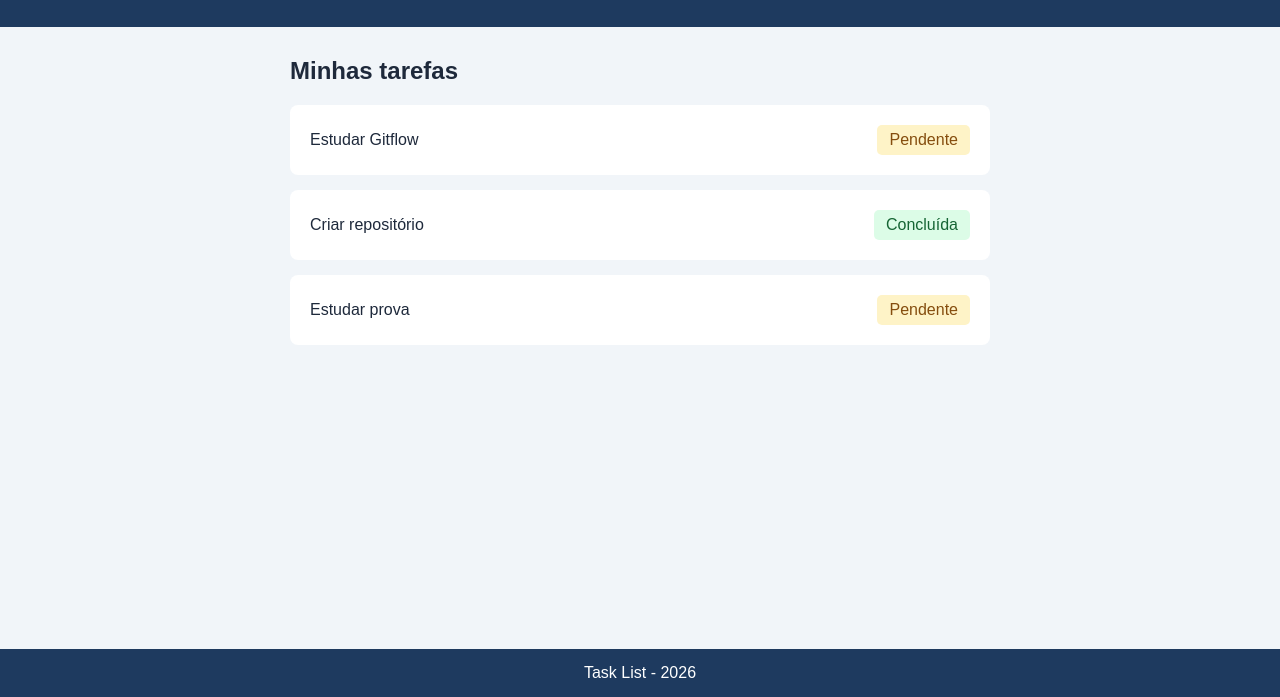
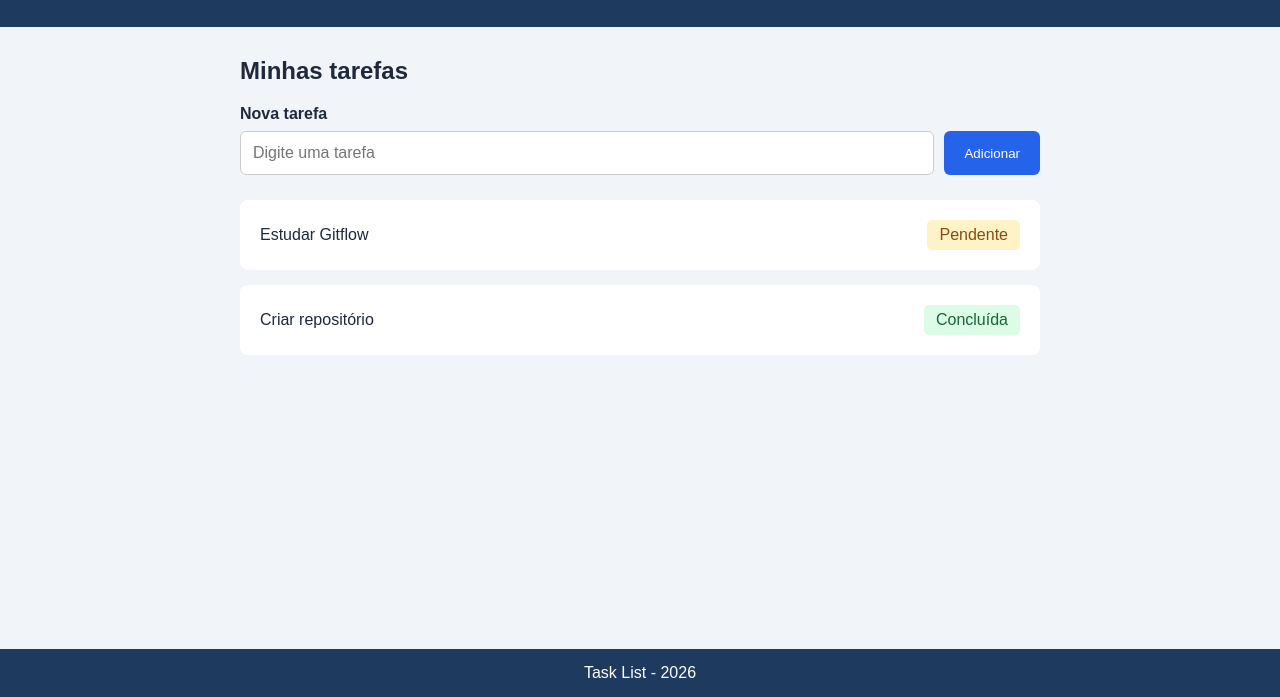
Before and after one commit to GabrielLacerda10/Task-List, a plain HTML site: page index.html in a window 1280 px wide. Shown: the part 103-800 px from the top of the page. Drawn offline with Linux system fonts and the light colour scheme.

Commit message:
feat: adiciona formulario de tarefas

```diff
--- /dev/null
+++ b/formulario.js
@@ -0,0 +1,24 @@
+const formulario = document.getElementById("form-tarefa");
+const input = document.getElementById("nova-tarefa");
+const lista = document.querySelector(".lista-tarefas");
+
+formulario.addEventListener("submit", function(event) {
+    event.preventDefault();
+
+    const tarefa = document.createElement("li");
+    tarefa.classList.add("tarefa");
+
+    const nome = document.createElement("span");
+    nome.textContent = input.value;
+
+    const status = document.createElement("span");
+    status.textContent = "Pendente";
+    status.classList.add("pendente");
+
+    tarefa.appendChild(nome);
+    tarefa.appendChild(status);
+
+    lista.appendChild(tarefa);
+
+    input.value = "";
+});
--- a/index.html
+++ b/index.html
@@ -16,6 +16,22 @@
     <main>
         <h2>Minhas tarefas</h2>
 
+        <form id="form-tarefa">
+            <label for="nova-tarefa">Nova tarefa</label>
+
+            <div class="formulario">
+                <input
+                    type="text"
+                    id="nova-tarefa"
+                    placeholder="Digite uma tarefa"
+                >
+
+                <button type="submit" class="btn-adicionar">
+                    Adicionar
+                </button>
+            </div>
+        </form>
+
         <ul class="lista-tarefas">
 
             <li class="tarefa">
@@ -28,11 +44,6 @@
                 <span class="concluida">Concluída</span>
             </li>
 
-            <li class="tarefa">
-                <span>Estudar prova</span>
-                <span class="pendente">Pendente</span>
-            </li>
-
         </ul>
     </main>
 
@@ -40,5 +51,7 @@
         <p>Task List - 2026</p>
     </footer>
 
+    <script src="formulario.js"></script>
+
 </body>
 </html>
--- a/style.css
+++ b/style.css
@@ -30,7 +30,7 @@ header p {
 
 main {
     width: 90%;
-    max-width: 700px;
+    max-width: 800px;
     margin: 30px auto;
     flex: 1;
 }
@@ -77,3 +77,43 @@ footer {
     text-align: center;
     padding: 15px;
 }
+
+/* RODADA 2 - Formulário de tarefas */
+
+#form-tarefa {
+    margin-bottom: 25px;
+}
+
+#form-tarefa label {
+    display: block;
+    margin-bottom: 8px;
+    font-weight: bold;
+}
+
+.formulario {
+    display: flex;
+    flex-wrap: wrap;
+    gap: 10px;
+}
+
+.formulario input {
+    flex: 1;
+    min-width: 0;
+    padding: 12px;
+    border: 1px solid #ccc;
+    border-radius: 6px;
+    font-size: 16px;
+}
+
+.btn-adicionar {
+    background-color: #2563eb;
+    color: white;
+    padding: 12px 20px;
+    border: none;
+    border-radius: 6px;
+    cursor: pointer;
+}
+
+.btn-adicionar:hover {
+    background-color: #1d4ed8;
+}
```
